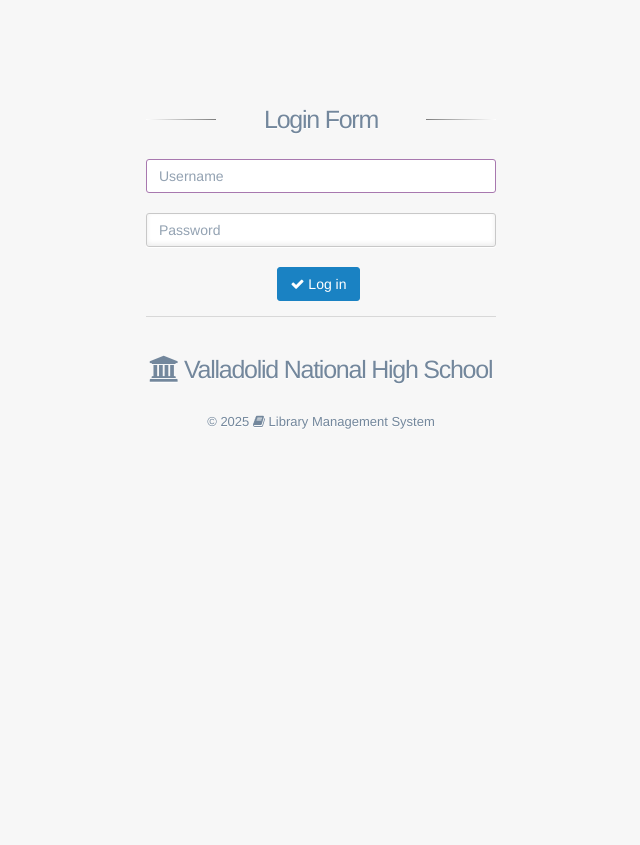
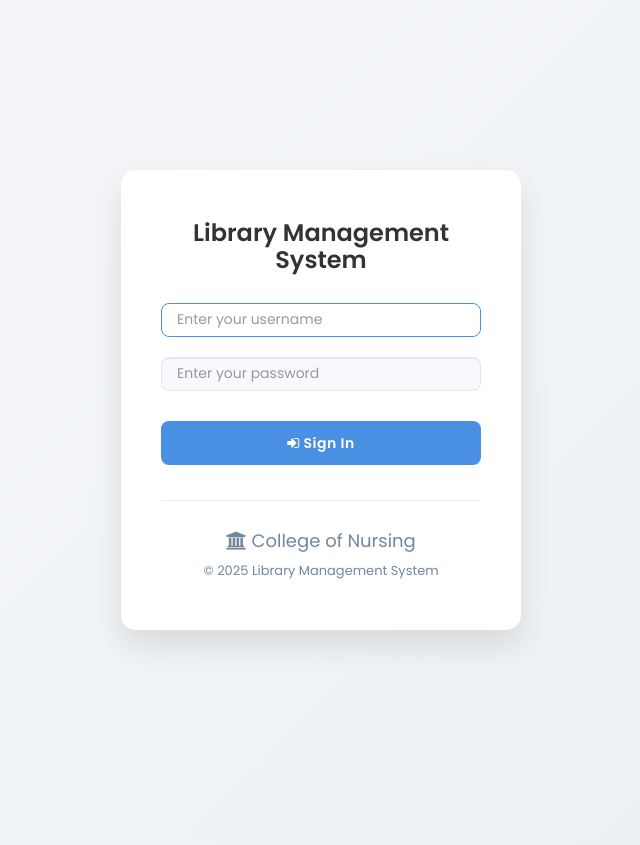
Before and after one commit to Jundel-Malazarte/Library-Management-System, a PHP site: page / in a window 1280 px wide. Shown: the whole page, without its empty margins (319-959 px from the left). Run offline with PHP 8.4, Linux system fonts and the light colour scheme.

Commit message:
Updating the login page into a mordern page - update sql

```diff
--- a/admin/index.php
+++ b/admin/index.php
@@ -1,130 +1,191 @@
+<?php
+ // Include database connection
+ include('include/dbcon.php');
+?>
 <!DOCTYPE html>
 <html lang="en">
-
 <head>
     <meta http-equiv="Content-Type" content="text/html; charset=UTF-8">
     <!-- Meta, title, CSS, favicons, etc. -->
     <meta charset="utf-8">
     <meta http-equiv="X-UA-Compatible" content="IE=edge">
     <meta name="viewport" content="width=device-width, initial-scale=1">
-
-    <title>Valladolid NHS - Library Management System</title>
-
-    <!-- Bootstrap core CSS -->
-
+    <title>Library Management System - Sign in</title>
+    <!-- Bootstrap CSS -->
     <link href="css/bootstrap.min.css" rel="stylesheet">
-
+    <link rel="stylesheet" href="https://maxcdn.bootstrapcdn.com/bootstrap/3.3.7/css/bootstrap.min.css">
+    <!-- font awesome icon -->
+    <link rel="stylesheet" href="https://cdnjs.cloudflare.com/ajax/libs/font-awesome/4.7.0/css/font-awesome.min.css">
+    <!-- Font Awesome CSS -->
     <link href="fonts/css/font-awesome.min.css" rel="stylesheet">
     <link href="css/animate.min.css" rel="stylesheet">
-
+    <link href="https://fonts.googleapis.com/css?family=Poppins:100,200,300,400,500,600,700,800,900" rel="stylesheet">
+    <link href="https://fonts.googleapis.com/icon?family=Material+Icons" rel="stylesheet">
+    <script src="https://ajax.googleapis.com/ajax/libs/jquery/3.3.1/jquery.min.js"></script>
     <!-- Custom styling plus plugins -->
     <link href="css/custom.css" rel="stylesheet">
     <link href="css/icheck/flat/green.css" rel="stylesheet">
-
-
+    <!-- bootstrap js -->
+    <script src="https://maxcdn.bootstrapcdn.com/bootstrap/3.3.7/js/bootstrap.min.js"></script>
+    <!-- icon -->
+    <link rel="icon" type="icon" href="icon/Icon.png">
     <script src="js/jquery.min.js"></script>
 
     <style>
-.blink_text {
--webkit-animation-name: blinker;
--webkit-animation-duration: 1s;
--webkit-animation-timing-function: linear;
--webkit-animation-iteration-count: infinite;
-
--moz-animation-name: blinker;
--moz-animation-duration: 1s;
--moz-animation-timing-function: linear;
--moz-animation-iteration-count: infinite;
-
- animation-name: blinker;
- animation-duration: 1s;
- animation-timing-function: linear;
- animation-iteration-count: infinite;
-
- color:white;
- font-size:16px;
+        body {
+            background: linear-gradient(135deg, #f5f7fa 0%, #eceff1 100%);
+            font-family: 'Poppins', sans-serif;
         }
 
-@-moz-keyframes blinker {
- 0% { opacity: 1.0; }
- 50% { opacity: 0.0; }
- 100% { opacity: 1.0; }
+        .login-container {
+            display: flex;
+            justify-content: center;
+            align-items: center;
+            min-height: 100vh;
+            padding: 20px;
         }
 
-@-webkit-keyframes blinker {
- 0% { opacity: 1.0; }
- 50% { opacity: 0.0; }
- 100% { opacity: 1.0; }
+        .login-box {
+            background: white;
+            border-radius: 15px;
+            box-shadow: 0 15px 30px rgba(0, 0, 0, 0.1);
+            padding: 40px;
+            width: 100%;
+            max-width: 400px;
+            text-align: center;
+        }
+
+        .login-box h1 {
+            color: #333;
+            font-size: 24px;
+            margin-bottom: 30px;
+            font-weight: 600;
+        }
+
+        .form-control {
+            background: #f7f9fc;
+            border: 1px solid #e3e8ef;
+            border-radius: 8px;
+            padding: 15px;
+            margin-bottom: 20px;
+            transition: all 0.3s ease;
+        }
+
+        .form-control:focus {
+            border-color: #4a90e2;
+            box-shadow: 0 0 0 3px rgba(74, 144, 226, 0.1);
+            background: #fff;
+        }
+
+        .btn-primary {
+            background: #4a90e2;
+            border: none;
+            border-radius: 8px;
+            padding: 12px 30px;
+            font-weight: 600;
+            letter-spacing: 0.5px;
+            transition: all 0.3s ease;
+            width: 100%;
+            margin-top: 10px;
+        }
+
+        .btn-primary:hover {
+            background: #357abd;
+            transform: translateY(-1px);
+            box-shadow: 0 7px 14px rgba(50, 50, 93, 0.1);
+        }
+
+        .separator {
+            margin-top: 30px;
+            border-top: 1px solid #eee;
+            padding-top: 20px;
+        }
+
+        .alert {
+            border-radius: 8px;
+            margin-top: 20px;
+        }
+
+        .blink_text {
+            color: #dc3545;
+            font-size: 14px;
+            font-weight: 500;
+            animation: blinker 1s linear infinite;
         }
 
         @keyframes blinker {
- 0% { opacity: 1.0; }
- 50% { opacity: 0.0; }
- 100% { opacity: 1.0; }
+            50% { opacity: 0; }
         }
     </style>
 </head>
-
-<body style="background:#F7F7F7;">
-
-    <div class="">
-
-        <div id="wrapper">
-            <div id="login" class="animate form">
-                <section class="login_content">
+<body>
+    <div class="login-container">
+        <div class="login-box">
             <form action="" method="post">
-                        <h1>Login Form</h1>
+                <h1>Library Management System</h1>
                 <div>
-                            <input type="text" class="form-control" name="username" placeholder="Username" autofocus='autofocus' required />
+                    <input type="text" class="form-control" name="username" placeholder="Enter your username" autofocus required />
                 </div>
                 <div>
-                            <input type="password" class="form-control" name="password" placeholder="Password" required />
+                    <input type="password" class="form-control" name="password" placeholder="Enter your password" required />
                 </div>
                 <div>
-								<button class="btn btn-primary submit" type="submit" name="login"><i class="fa fa-check"></i> Log in</button>
+                    <button class="btn btn-primary" type="submit" name="login">
+                        <i class="fa fa-sign-in"></i> Sign In
+                    </button>
                 </div>
-                        <div class="clearfix"></div>
+
                 <div class="separator">
-
-                            <div class="clearfix"></div>
-                            <br />
                     <div>
-                                <h1><i class="fa fa-university" style="font-size: 26px;"></i> Valladolid National High School</h1>
-
-                                <p>© <?php echo date('Y'); ?> <i class="fa fa-book"></i> Library Management System</p>
+                        <h2><i class="fa fa-university"></i> College of Nursing</h2>
+                        <p>© <?php echo date('Y'); ?> Library Management System</p>
                     </div>
                 </div>
-                    </form>
                 <?php
-include('include/dbcon.php');
+                // Database connection
+                if (isset($_POST['login'])) {
+                    // Sanitize user inputs
+                    $username = mysqli_real_escape_string($con, $_POST['username']);
+                    $password = mysqli_real_escape_string($con, $_POST['password']);
 
-if (isset($_POST['login'])){
+                    // Check if connection is successful
+                    if (!$con) {
+                        die("Connection failed: " . mysqli_connect_error());
+                    }
 
-$username=$_POST['username'];
-$password=$_POST['password'];
+                    try {
+                        // Prepare and execute query
+                        $login_query = mysqli_query($con, "SELECT * FROM admin WHERE username='$username' AND password='$password'");
 
-$login_query=mysqli_query($con,"select * from admin where username='$username' and password='$password'");
-$count=mysqli_num_rows($login_query);
-$row=mysqli_fetch_array($login_query);
+                        if (!$login_query) {
+                            throw new Exception(mysqli_error($con));
+                        }
 
-if ($count > 0){
+                        $count = mysqli_num_rows($login_query);
+                        $row = mysqli_fetch_array($login_query);
+
+                        if ($count > 0) {
+                            // Start session and store admin ID
                             session_start();
-$_SESSION['id']=$row['admin_id'];
+                            $_SESSION['id'] = $row['admin_id'];
 
-echo "<script>window.location='home.php'</script>";
-}else{ ?>
-<div class="alert alert-danger"><h3 class="blink_text">Access Denied</h3></div>
-<?php
+                            // Redirect to home page
+                            echo "<script>window.location='home.php';</script>";
+                            exit();
+                        } else {
+                            echo '<div class="alert alert-danger">
+                                    <h3 class="blink_text">Invalid username or password</h3>
+                                  </div>';
+                        }
+                    } catch (Exception $e) {
+                        echo '<div class="alert alert-danger">
+                                <h3 class="blink_text">Error: ' . $e->getMessage() . '</h3>
+                              </div>';
                     }
                 }
                 ?>
-                    <!-- form -->
-                </section>
-                <!-- content -->
+            </form>
         </div>
     </div>
-    </div>
-
 </body>
-
 </html>
```
Also changed, not shown: admin/db/lms.sql (+37 -8 lines), db/lms.sql (+36 -9 lines). Lines whose indentation alone changed are shown as unchanged.
